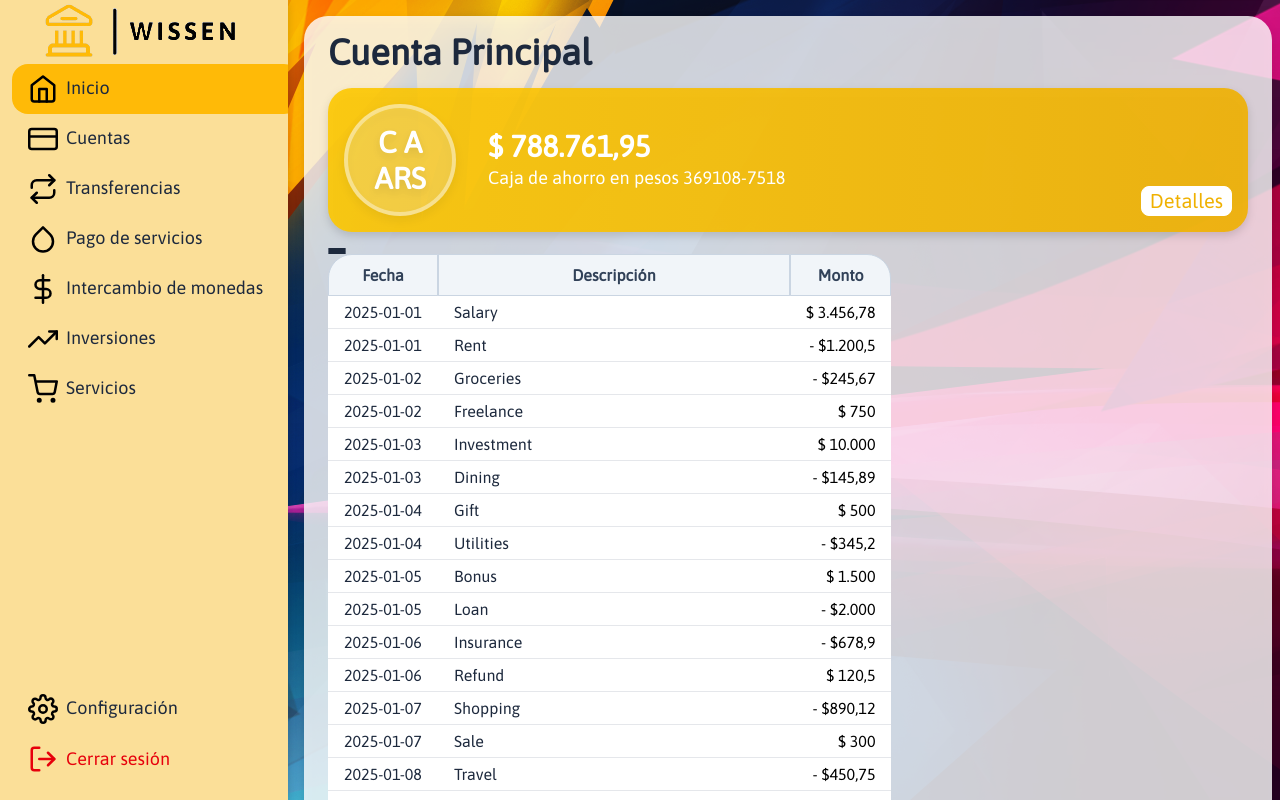
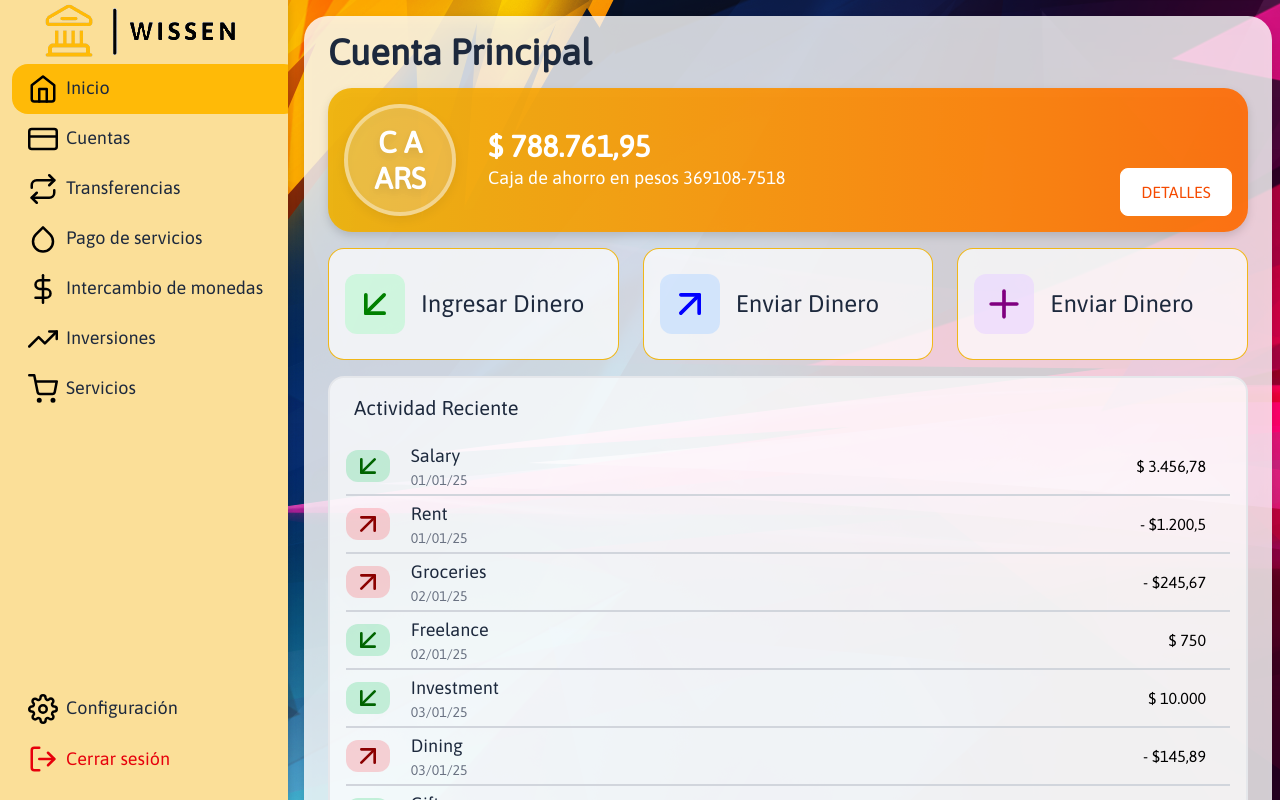
Before and after one commit to IvanHaag/wissen, a React (Vite) app: page / in a window 1280 px wide. Built offline with nearby package versions, Linux system fonts and the light colour scheme.

Commit message:
fix, icons column size

```diff
--- a/src/common/Button/BigButton.tsx
+++ b/src/common/Button/BigButton.tsx
@@ -5,28 +5,17 @@ import { cva, cx } from 'class-variance-authority'
 
 const buttonStyles = cva(
   cx(
-    'flex items-center justify-center relative',
-    'outline-none cursor-pointer rounded-lg px-2',
+    'flex items-center justify-start relative',
+    'outline-none cursor-pointer rounded-2xl px-2',
     'border border-yellow-500/90 select-none',
+    'h-28 bg-white/70',
     'hover:shadow-lg'
   ),
   {
     variants: {
-      color: {
-        black: 'bg-slate-800 hover:bg-salte-700 border-slate-800',
-        white: 'bg-white text-slate-800 border-slate-200',
-        success:
-          'bg-green-600 hover:bg-green-500 border-green-600 border-opacity-20',
-        danger: 'bg-red-600 hover:bg-red-500 border-red-600 border-opacity-20',
-        yellow:
-          'bg-primary-500 hover:bg-primary-400 border-primary-500 border-opacity-20',
-      },
       disabled: {
         true: 'bg-opacity-80 cursor-not-allowed pointer-events-none',
       },
-    },
-    defaultVariants: {
-      color: 'black',
     },
   }
 )
@@ -45,13 +34,11 @@ export const BigButton = ({
   onClick,
   type,
   disabled = false,
-  color,
 }: ButtonProps) => {
   return (
     <button
       className={twMerge(
         buttonStyles({
-          color,
           disabled,
           className,
         })
--- a/src/common/Button/Button.tsx
+++ b/src/common/Button/Button.tsx
@@ -7,7 +7,8 @@ const buttonStyles = cva(
   cx(
     'flex items-center justify-center relative',
     'outline-none cursor-pointer rounded-lg px-2',
-    'text-white border select-none'
+    'text-white border select-none',
+    'min-w-28 h-12'
   ),
   {
     variants: {
--- a/src/common/Table/Table.tsx
+++ b/src/common/Table/Table.tsx
@@ -19,6 +19,7 @@ export interface TableProps<DataType> {
   disableRowFunction?: (row: Row<DataType>) => boolean
   emptyDataText: string
   attendanceSpecialColumns?: boolean
+  hideHeaders?: boolean
 }
 
 const Tr = ({
@@ -29,10 +30,7 @@ const Tr = ({
   onClick?: () => void
 }) => (
   <tr
-    className={cx(
-      'bg-white',
-      onClick ? 'cursor-pointer hover:bg-slate-100' : ''
-    )}
+    className={cx('', onClick ? 'cursor-pointer hover:bg-slate-100/20' : '')}
     onClick={onClick}
   >
     {children}
@@ -43,17 +41,23 @@ const Td = ({
   colSpan,
   children,
   disabled,
+  style,
+  isFirstColumn,
 }: {
   colSpan?: number
   children?: React.ReactNode
   disabled?: boolean
+  style?: React.CSSProperties
+  isFirstColumn?: boolean
 }) => (
   <td
     className={cx(
-      'h-8 px-4 py-1 border-b whitespace-nowrap border-b-gray-200',
+      'h-8 py-1 border-b-2 border-b-gray-300',
+      isFirstColumn ? 'px-0' : 'px-4',
       disabled ? 'text-gray-400' : ''
     )}
     colSpan={colSpan}
+    style={style}
   >
     {children}
   </td>
@@ -71,6 +75,8 @@ export const Table = <DataType,>(props: TableProps<DataType>) => {
     data,
     getCoreRowModel: getCoreRowModel(),
     enablePinning: true,
+    enableColumnResizing: true,
+    columnResizeMode: 'onChange',
   })
 
   const renderBody = () => {
@@ -96,8 +102,13 @@ export const Table = <DataType,>(props: TableProps<DataType>) => {
               : undefined
           }
         >
-          {row.getVisibleCells().map((cell) => (
-            <Td key={cell.id} disabled={disabled}>
+          {row.getVisibleCells().map((cell, index) => (
+            <Td
+              key={cell.id}
+              disabled={disabled}
+              isFirstColumn={index === 0}
+              style={index === 0 ? { width: '1%', minWidth: '32px', maxWidth: '32px' } : { width: cell.column.getSize() }}
+            >
               {flexRender(cell.column.columnDef.cell, cell.getContext())}
             </Td>
           ))}
@@ -108,20 +119,24 @@ export const Table = <DataType,>(props: TableProps<DataType>) => {
 
   return (
     <div className="w-full overflow-x-auto">
-      <div className="table">
-        <table className="border-separate border-spacing-0">
+      <div className="table w-full">
+        <table className="w-full border-separate border-spacing-0 table-fixed">
+          {!props.hideHeaders && (
             <thead className="box-shadow-sm">
               {table.getHeaderGroups().map((headerGroup) => (
                 <tr key={headerGroup.id}>
-                {headerGroup.headers.map((header) => {
+                  {headerGroup.headers.map((header, index) => {
                     return (
                       <th
                         key={header.id}
                         className={cx(
-                        'py-2 px-4 bg-slate-100 text-slate-700',
+                          'py-2 bg-slate-100 text-slate-700',
                           'border border-r-1 first:border-l-1 border-slate-300 first:rounded-tl-3xl last:rounded-tr-3xl',
-                        'whitespace-nowrap'
+                          'whitespace-nowrap',
+                          index === 0 ? 'px-0' : 'px-4'
                         )}
+                        style={index === 0 ? { width: '1%', minWidth: '32px', maxWidth: '32px' } : { width: header.getSize() }}
+                        // style={{ width: header.getSize() }}
                       >
                         {header.isPlaceholder
                           ? null
@@ -135,6 +150,7 @@ export const Table = <DataType,>(props: TableProps<DataType>) => {
                 </tr>
               ))}
             </thead>
+          )}
           <tbody>{renderBody()}</tbody>
         </table>
       </div>
--- a/src/screens/root/Dashboard.tsx
+++ b/src/screens/root/Dashboard.tsx
@@ -1,7 +1,7 @@
 import { RouteCard } from '@/common/Card/RouteCard'
 import { Card } from '@/common/Card/Card'
 import { Text } from '@/common/Text/Text'
-import { CircleContainer} from '@/common/CircleContainer/CircleContainer'
+import { CircleContainer } from '@/common/CircleContainer/CircleContainer'
 import { CURRENCIES } from '@/common/const'
 import { accounts, Transaction } from '@/common/TestData'
 import { PatternFormat } from 'react-number-format'
@@ -11,41 +11,74 @@ import { Table } from '@/common/Table/Table'
 import { transactions } from '@/common/TestData'
 import { createColumnHelper } from '@tanstack/react-table'
 import { BigButton } from '@/common/Button/BigButton'
-
+import { ArrowDownLeft, ArrowUpRight, Plus } from 'react-feather'
 
 export const Dashboard = () => {
   const columnHelper = createColumnHelper<Transaction>()
 
   const getColumns = () => [
-    columnHelper.accessor('date', {
-      header: 'Fecha',
-      cell: (info) => (
-        <div className="flex justify-center">
-          <Text className="whitespace-normal line-clamp-2">
-            {info.getValue()}
-          </Text>
-        </div>
-      ),
+    // First column (icons) – width auto
+    columnHelper.display({
+      id: 'icons',
+      header: () => null,
+      size: 32,
+      minSize: 32,
+      maxSize: 32,
+      cell: (info) => {
+        const amount = info.row.original.amount
+        return (
+          <div className={`flex justify-center items-center rounded-xl w-11 ${amount < 0 ? 'bg-red-500/20' : 'bg-green-500/20'}`}>
+            {amount < 0 ? (
+              <ArrowUpRight color="darkred" className="w-8 h-8" />
+            ) : (
+              <ArrowDownLeft color="darkgreen" className="w-8 h-8" />
+            )}
+          </div>
+        )
+      },
     }),
-    columnHelper.accessor('description', {
-      header: 'Descripción',
-      cell: (info) => (
-        <div className="flex justify-start min-w-80">
-          <Text className="whitespace-normal line-clamp-2">
-            {info.getValue()}
-          </Text>
-        </div>
-      ),
+
+    // Middle column (description + date) – grows
+    columnHelper.display({
+      id: 'descriptionDate',
+      header: () => null,
+      cell: (info) => {
+        const { description, date } = info.row.original
+        return (
+          <div className="flex flex-col justify-start flex-grow pl-10">
+            <Text size="lg" weight="medium" className="truncate">
+              {description}
+            </Text>
+            <Text size="sm" weight="light" color="gray" className="truncate">
+              {new Date(date).toLocaleDateString('es-AR', {
+                day: '2-digit',
+                month: '2-digit',
+                year: '2-digit',
+              })}
+            </Text>
+          </div>
+        )
+      },
     }),
+
+    // Last column (amount) – width auto
     columnHelper.accessor('amount', {
-      header: 'Monto',
-      cell: (info) => (
-        <div className="flex justify-end">
-          <MoneyText className="whitespace-normal line-clamp-2">
-            {info.getValue()}
-          </MoneyText>
-        </div>
-      ),
+      header: () => null,
+      size: 120,
+      minSize: 120,
+      maxSize: 120,
+      cell: (info) => {
+        const amount = info.getValue<number>()
+        return (
+          <div className="flex justify-end p-2">
+            <MoneyText
+              className={`${amount > 0 ? 'text-green-500' : 'text-red-500'}`}
+            >
+              {amount}
+            </MoneyText>
+          </div>
+        )
+      },
     }),
   ]
 
@@ -56,7 +89,7 @@ export const Dashboard = () => {
           Cuenta Principal
         </Text>
         <div className="">
-          <Card className="bg-gradient-to-r from-yellow-400/90 to-yellow-500/90 drop-shadow-lg">
+          <Card className="bg-gradient-to-r from-yellow-500/90 to-orange-500/90 drop-shadow-lg">
             <div className="flex items-center">
               <CircleContainer className="flex flex-col items-center">
                 <Text size={'3xl'} weight={'extrabold'} color={'white'}>
@@ -66,7 +99,7 @@ export const Dashboard = () => {
                   {CURRENCIES.ARS}
                 </Text>
               </CircleContainer>
-              <div className="mx-8 flex-grow ">
+              <div className="flex-grow mx-8 ">
                 <Text size={'3xl'} weight={'extrabold'} color={'white'}>
                   <MoneyText>{accounts[0].amount}</MoneyText>
                 </Text>
@@ -81,21 +114,48 @@ export const Dashboard = () => {
               </div>
               <Button
                 onClick={() => {}}
-                className="flex self-end borde-4 border-white text-yellow-500 hover:bg-yellow-100 hover:text-yellow-600 mr-4 text-xl"
+                className="flex self-end mr-4 text-md text-orange-600 border-white borde-4 hover:bg-orange-100"
                 color="white"
               >
-                Detalles
+                DETALLES
               </Button>
             </div>
           </Card>
-          <BigButton><></></BigButton>
-          <BigButton></BigButton>
-          <BigButton></BigButton>
-          <div>
+          <div className="flex pb-4">
+            <BigButton className="w-1/3 p-4">
+              <div className="p-2 mr-4 bg-green-200/60 rounded-xl">
+                <ArrowDownLeft size={44} color="green" />
+              </div>
+              <Text weight={'medium'} size={'2xl'}>
+                Ingresar Dinero
+              </Text>
+            </BigButton>
+            <BigButton className="w-1/3 p-4 mx-6">
+              <div className="p-2 mr-4 bg-blue-200/60 rounded-xl">
+                <ArrowUpRight size={44} color="blue" />
+              </div>
+              <Text weight={'medium'} size={'2xl'}>
+                Enviar Dinero
+              </Text>
+            </BigButton>
+            <BigButton className="w-1/3 p-4">
+              <div className="p-2 mr-4 bg-purple-200/60 rounded-xl">
+                <Plus size={44} color="purple" />
+              </div>
+              <Text weight={'medium'} size={'2xl'}>
+                Enviar Dinero
+              </Text>
+            </BigButton>
+          </div>
+          <div className="p-4 border-2 border-gray-200 rounded-2xl bg-white/70">
+            <Text weight={'medium'} size={'xl'} className="pb-4 pl-2">
+              Actividad Reciente
+            </Text>
             <Table
               data={transactions || []}
               columns={getColumns()}
               emptyDataText="No hay transacciones en esta cuenta"
+              hideHeaders={true}
             />
           </div>
         </div>
```
Lines whose indentation alone changed are shown as unchanged.
